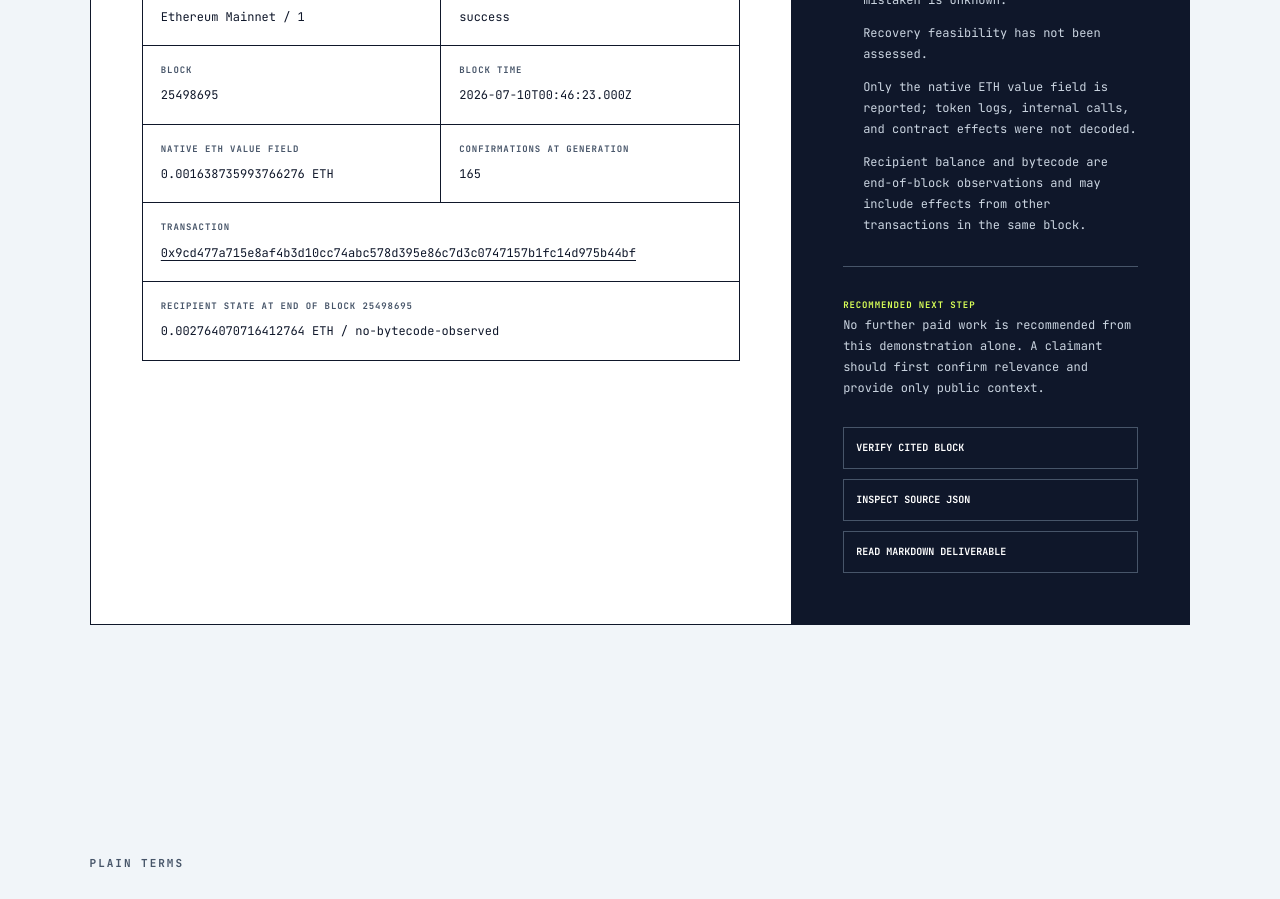
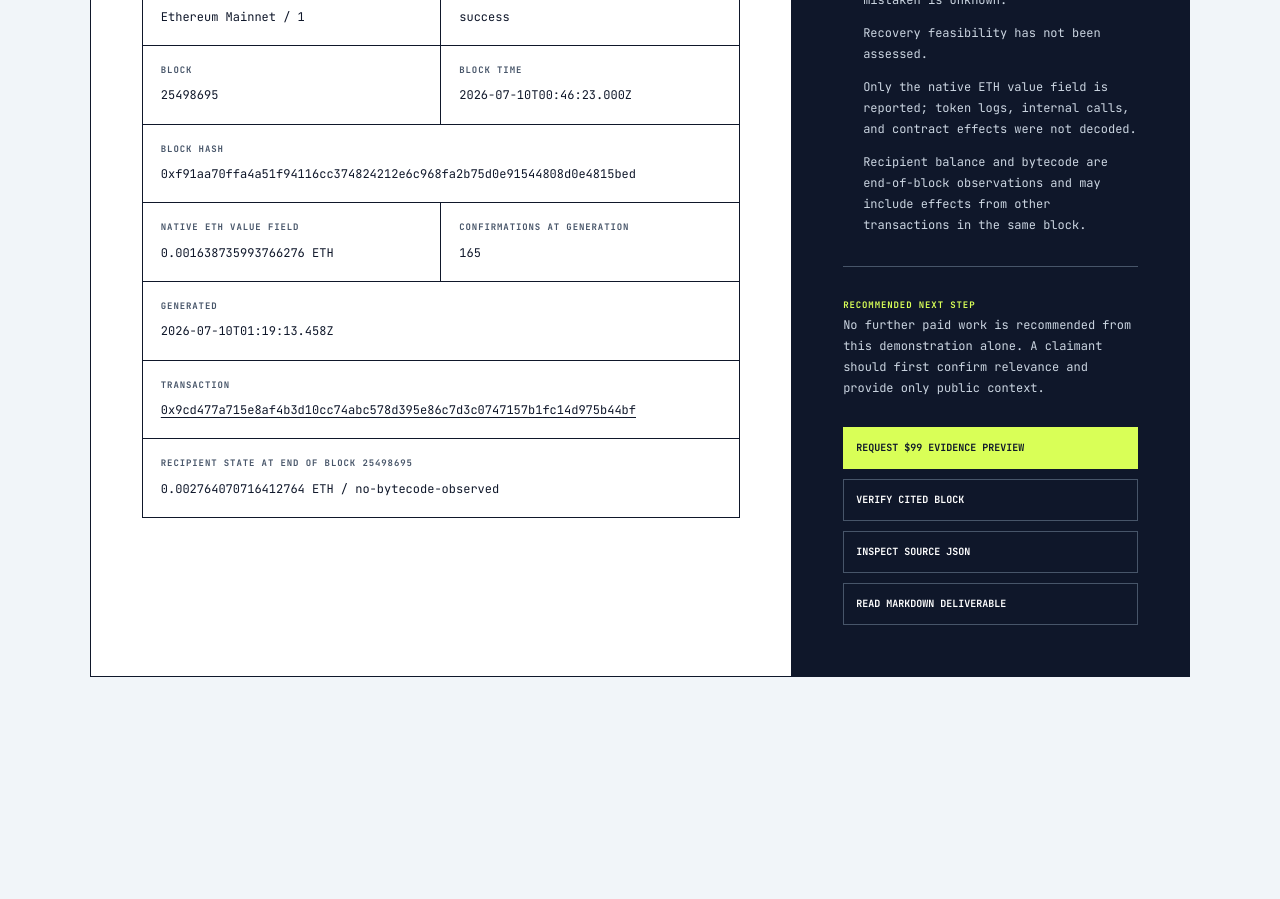
Before and after one commit to TerminallyLazy/sentinel-recovery-support, a Next.js app: page / in a window 1280 px wide. Shown: the part 4620-5519 px from the top of the page. Built offline with nearby package versions, Linux system fonts and the light colour scheme.

Commit message:
fix: close the sample conversion path

```diff
--- a/app/globals.css
+++ b/app/globals.css
@@ -461,6 +461,10 @@ nav a:hover {
   background: var(--paper);
 }
 
+.service-sample-link:focus-visible {
+  outline-color: var(--ink);
+}
+
 .service-cta {
   display: inline-flex;
   min-height: 46px;
@@ -656,6 +660,17 @@ nav a:hover {
 .sample-links a:hover {
   border-color: var(--accent);
   color: var(--accent);
+}
+
+.sample-links .sample-request-link {
+  border-color: var(--accent);
+  background: var(--accent);
+  color: var(--ink);
+}
+
+.sample-links .sample-request-link:hover {
+  background: var(--paper);
+  color: var(--ink);
 }
 
 .terms-section {
--- a/app/page.tsx
+++ b/app/page.tsx
@@ -253,6 +253,10 @@ export default function Home() {
                 <dt>Block time</dt>
                 <dd>{samplePreview.observation.blockTimestampUtc}</dd>
               </div>
+              <div className="sample-wide">
+                <dt>Block hash</dt>
+                <dd>{samplePreview.observation.blockHash}</dd>
+              </div>
               <div>
                 <dt>Native ETH value field</dt>
                 <dd>{samplePreview.transaction.valueEth} ETH</dd>
@@ -260,6 +264,10 @@ export default function Home() {
               <div>
                 <dt>Confirmations at generation</dt>
                 <dd>{samplePreview.observation.confirmationsAtGeneration}</dd>
+              </div>
+              <div className="sample-wide">
+                <dt>Generated</dt>
+                <dd>{samplePreview.generatedAtUtc}</dd>
               </div>
               <div className="sample-wide">
                 <dt>Transaction</dt>
@@ -291,6 +299,9 @@ export default function Home() {
               <p>{samplePreview.recommendedNextStep}</p>
             </div>
             <div className="sample-links">
+              <a className="sample-request-link" href={serviceRequestUrl("Evidence Preview")}>
+                Request $99 Evidence Preview
+              </a>
               <a href={samplePreview.sources.block} rel="noreferrer" target="_blank">
                 Verify cited block
               </a>
```
Also changed, not shown: 1 other file (tests, documents, lock files or other folders).
